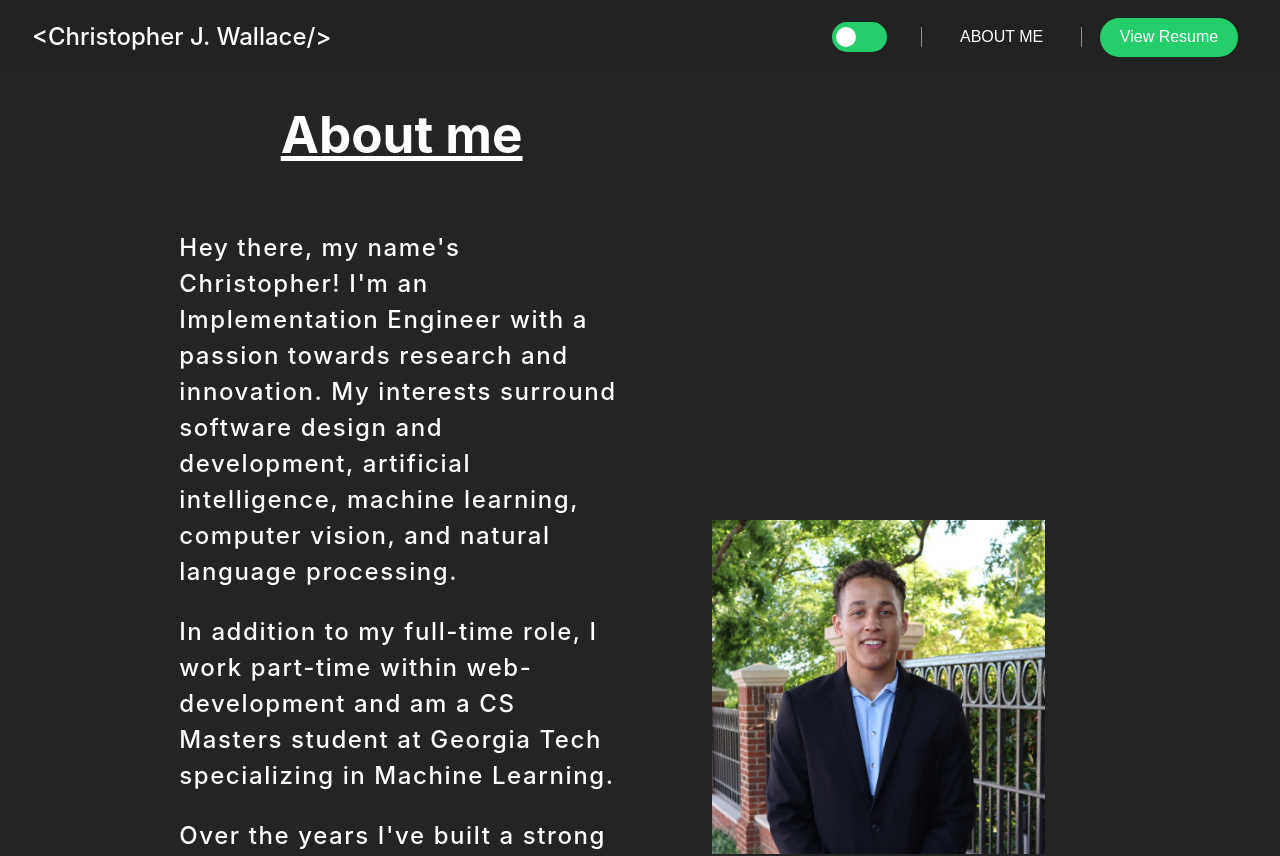
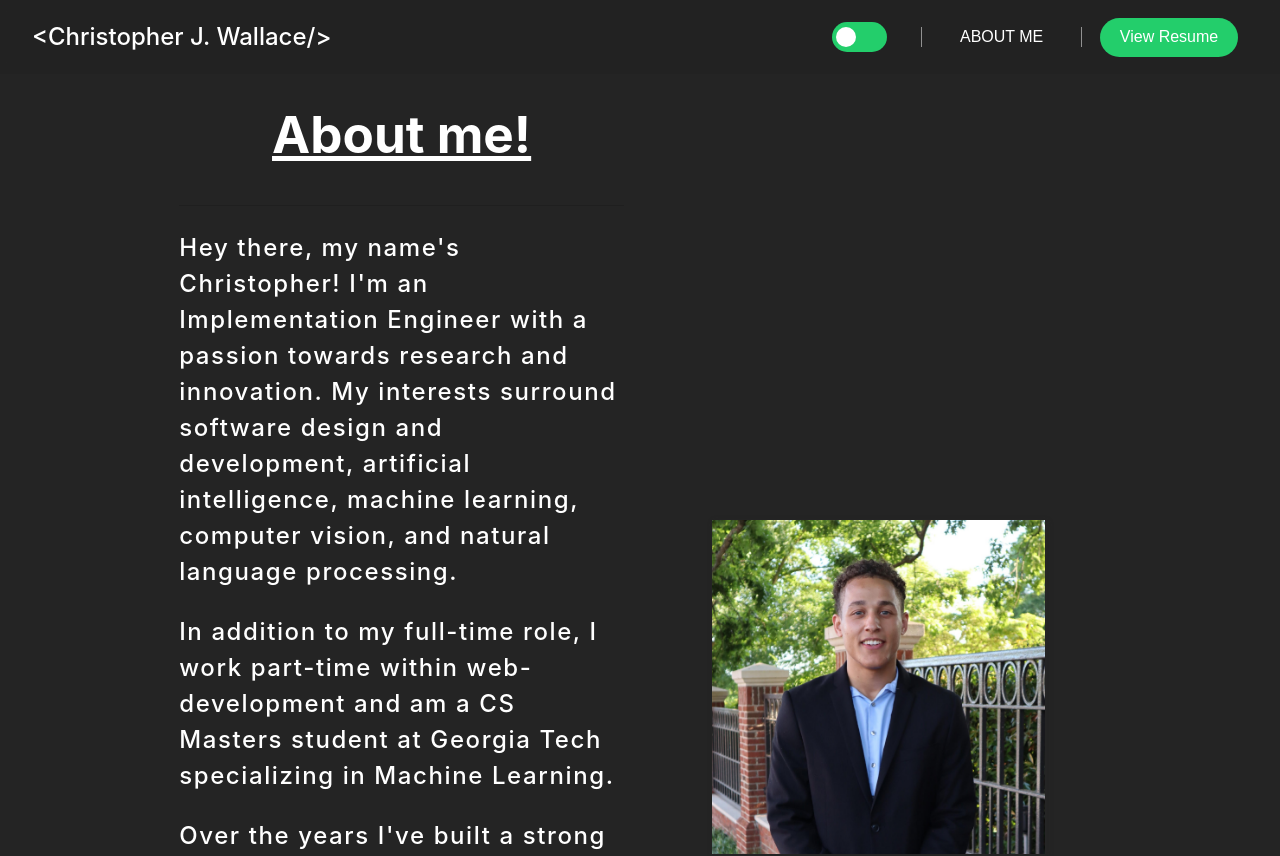
Before and after one commit to ChristopherJWallace/personal-website, a React (Vite) app: page /#/ in a window 1280 px wide. Shown: the top 856 px of the page. Built offline with nearby package versions, Linux system fonts and the light colour scheme.

Commit message:
Update about page

```diff
--- a/src/pages/About/about.tsx
+++ b/src/pages/About/about.tsx
@@ -64,7 +64,7 @@ export function About() {
     <AboutContainer id="about">
       <div className="about-text">
         <motion.h1 initial="hidden" animate="visible" variants={fadeInDown} transition={{ duration: 1 }}>
-          About me
+          About me!
         </motion.h1>
         <hr/>
         <motion.p initial="hidden" animate="visible" variants={fadeInLeft} transition={{ duration: 1, delay: 0.5}}>
```
